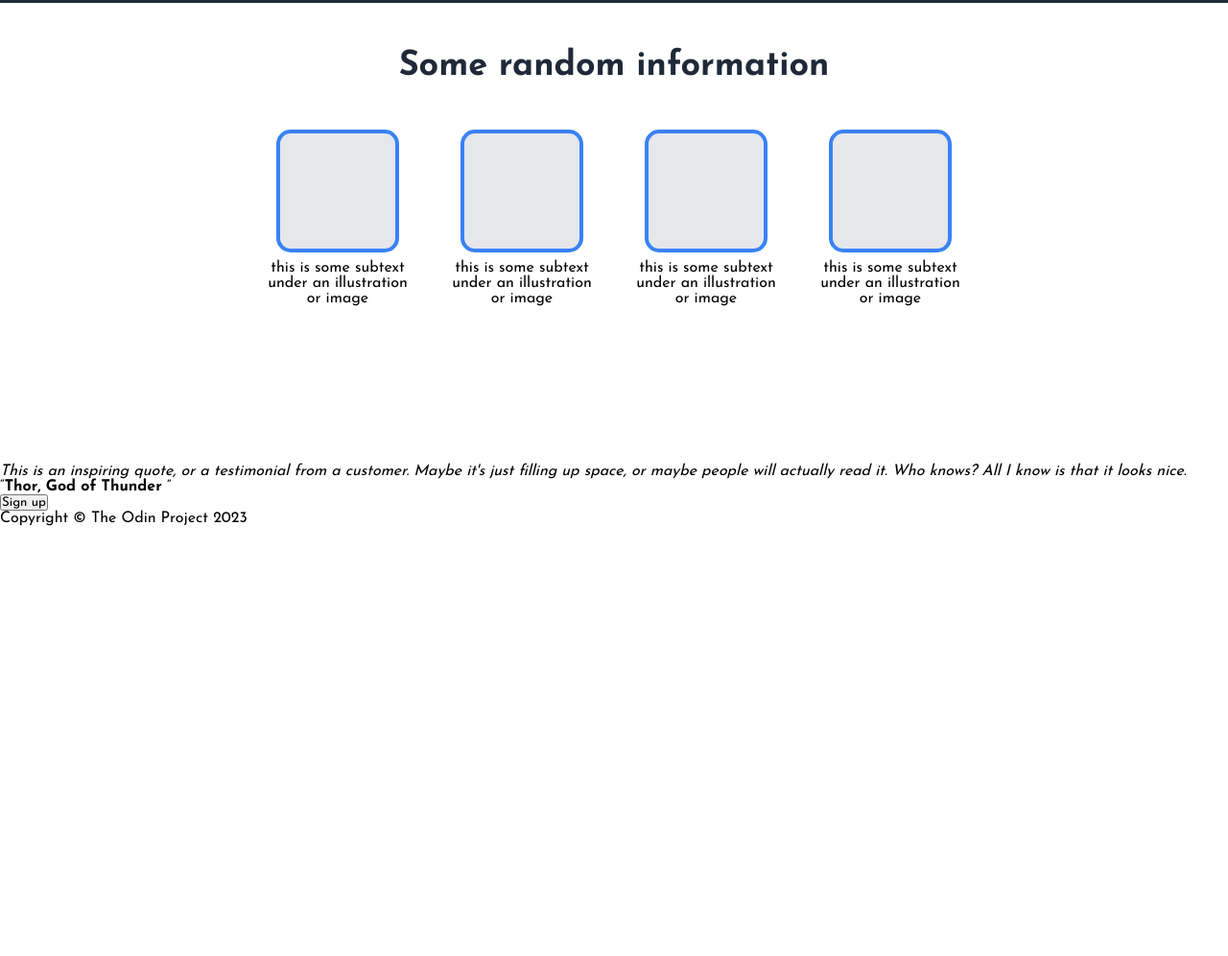
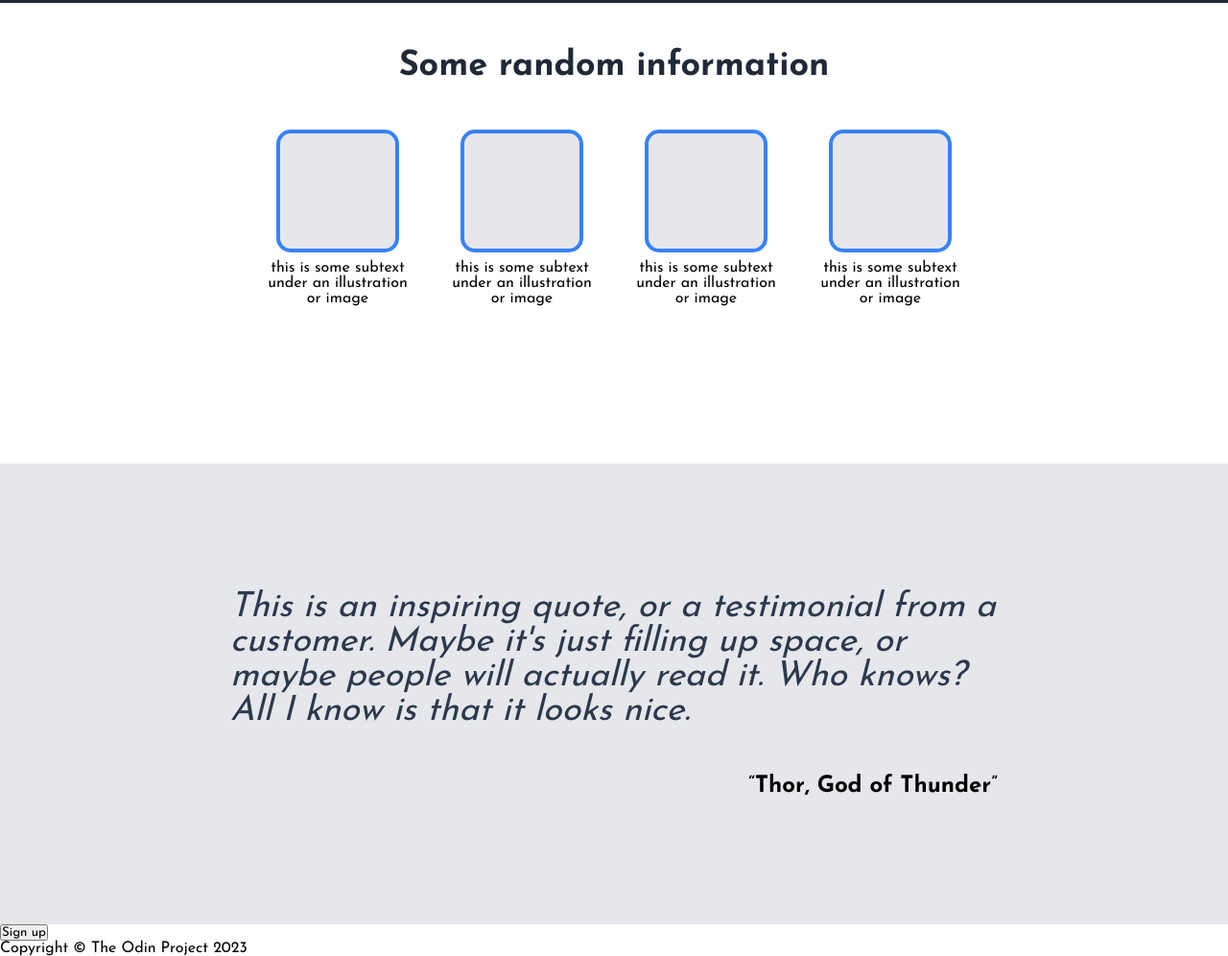
Before and after one commit to kleberson154/odin-template, a plain HTML site: page index.html in a window 1280 px wide. Shown: the part 527-1523 px from the top of the page at 96% size. Before the commit the page ends 1075 px from the top, so only its background shows below. Drawn offline with Linux system fonts and the light colour scheme.

Commit message:
Adicionando estilizacao para a secao comment

```diff
--- a/style.css
+++ b/style.css
@@ -115,3 +115,27 @@ main p {
   border-radius: 15px;
   margin-bottom: 0.5rem;
 }
+
+.comment {
+  width: 100%;
+  height: 30rem;
+  display: flex;
+  flex-direction: column;
+  justify-content: center;
+  align-items: center;
+  background-color: #e5e7eb;
+}
+
+.comment i {
+  width: 50rem;
+  font-size: 36px;
+  font-weight: light;
+  color: #2b394d;
+}
+
+.comment q {
+  width: 50rem;
+  text-align: end;
+  margin-top: 3rem;
+  font-size: 24px;
+}
```
Also changed, not shown: index.html (+1 -1 lines).
